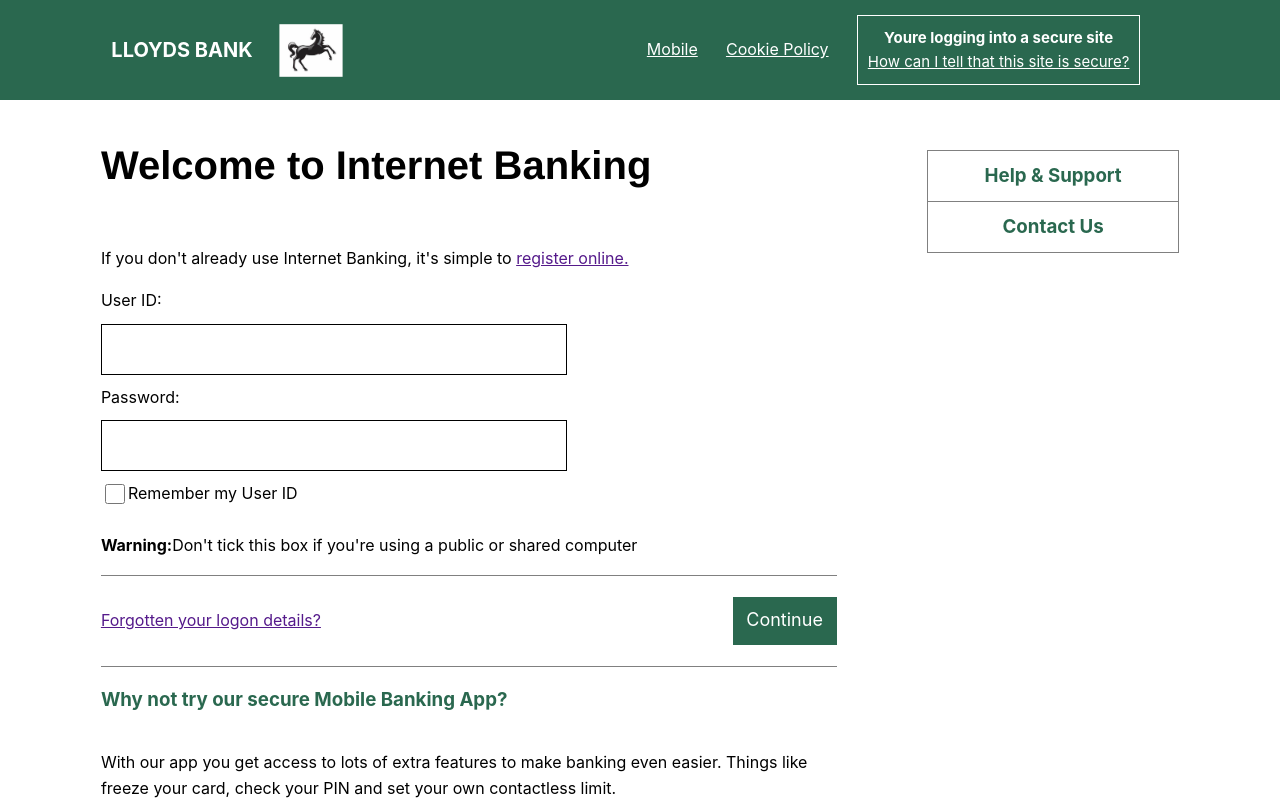
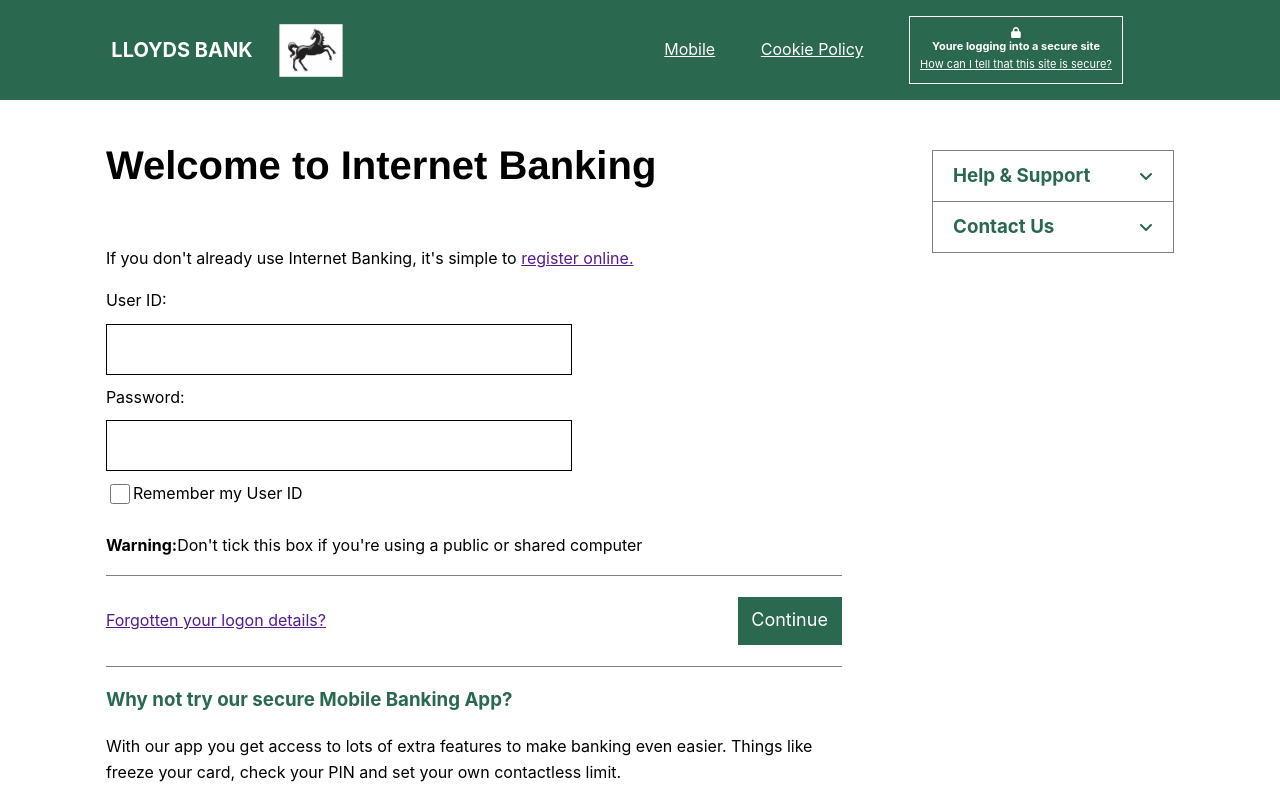
Before and after one commit to Safo-Samson/customer-interface-decisioning, a React (Vite) app: page / in a window 1280 px wide. Shown: the top 800 px of the page. Built offline with nearby package versions, Linux system fonts and the light colour scheme.

Commit message:
style fixes

```diff
--- a/src/components/Login/LoginForm.css
+++ b/src/components/Login/LoginForm.css
@@ -24,6 +24,7 @@
 
 
   }
+
 
   .login-form input{
     border: 1px solid black;
@@ -123,7 +124,7 @@
   border: 1px solid white;
   display: flex;
   flex-direction: column;
-  font-size: 15px;
+  font-size: 11px;
   padding: 10px;
   /* margin-left: 220px; */
 }
@@ -189,6 +190,7 @@
   justify-content: start;
   text-align: left;
 }
+
 .mobile-app-try h3{
   color: #2a684f;
 }
@@ -221,11 +223,13 @@
 .helpSupport, .contact{
   border: 0.5px solid gray;
   color: #2a684f;
-  width: 250px;
+  width: 200px;
   height: 50px;
   display: flex;
   align-items: center;
-  justify-content: center;
+  justify-content: space-between;
+  padding-left: 20px;
+  padding-right: 20px;
   /* background-color: red; */
 }
 
--- a/src/components/Login/LoginForm.jsx
+++ b/src/components/Login/LoginForm.jsx
@@ -1,7 +1,8 @@
 import React, { useState } from "react";
 import "./LoginForm.css";
 import horseLogo from "../../assets/horseLogo.jpeg";
-
+import { FontAwesomeIcon } from "@fortawesome/react-fontawesome";
+import { faAngleDown, faLock, faMobileScreen } from "@fortawesome/free-solid-svg-icons";
 import { useNavigate } from "react-router-dom";
 
 function LoginForm() {
@@ -32,6 +33,7 @@
           <u>Cookie Policy</u>
 
           <div className="secure-login">
+          <FontAwesomeIcon icon={faLock} />
             <b>Youre logging into a secure site</b>
             <u>How can I tell that this site is secure?</u>
           </div>
@@ -78,14 +80,17 @@
               <button>Continue </button>
             </div>
             <div className="mobile-app-try">
+            {/* <FontAwesomeIcon className='mobile-app-icon' icon={faMobileScreen} /> */}
+              <div className="mobile-app-try-txt">
               <h3>Why not try our secure Mobile Banking App?</h3>
               <p>With our app you get access to lots of extra features to make banking even easier. Things like freeze your card, check your PIN and set your own contactless limit. </p>
               <a href="">How to set up the app</a>
+              </div>
             </div>
           </div>
           <div className="helpSupport-contact">
-          <div className="helpSupport"><h3>Help & Support</h3> </div>
-          <div className="contact"><h3>Contact Us </h3></div>
+          <div className="helpSupport"><h3>Help & Support </h3> <FontAwesomeIcon icon={faAngleDown} /> </div>
+          <div className="contact"><h3>Contact Us </h3><FontAwesomeIcon icon={faAngleDown} /></div>
 
         </div>
         </div>
```
